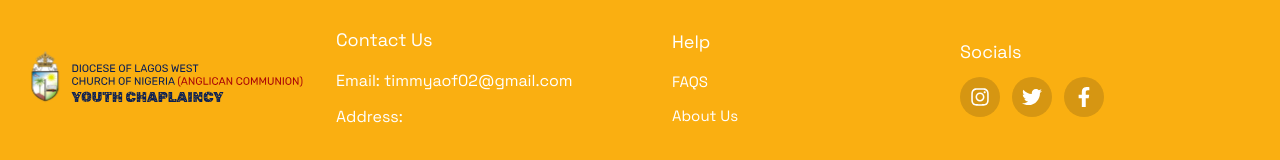
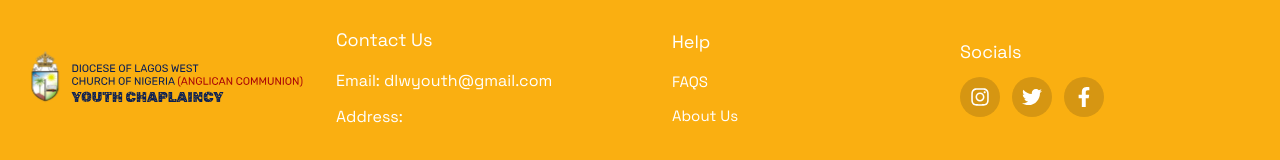
Before and after one commit to DLWYC/DLWYC-Website-Frontend, a React (Vite) app: page / in a window 1280 px wide. Shown: the part 3215-3375 px from the top of the page. Built offline with nearby package versions, Linux system fonts and the light colour scheme; a web font is replaced by a local one.

Commit message:
updated Footer

```diff
--- a/src/App.css
+++ b/src/App.css
@@ -196,8 +196,9 @@ nav ul li a {
   /* .nav ul li a {
     text-align: center;
   }
-  .nav ul li:hover {
+    */
+  #miniVav li a:hover {
     background: #fff;
     color: #d62828;
-  } */
+  }
 }
--- a/src/components/Footer/Footer.jsx
+++ b/src/components/Footer/Footer.jsx
@@ -14,7 +14,7 @@ const Footer = () =>{
                <div className="flex flex-col justify-center space-y-4 ">
                     <h1 className="text-[18px] font-medium ">Contact Us</h1>
                     <ul className="space-y-3">
-                         <li className="">Email: <a href="mailto:timmyaof02@gmail.com">timmyaof02@gmail.com</a> </li>
+                         <li className="">Email: <a href="mailto:dlwyouth@gmail.com">dlwyouth@gmail.com</a> </li>
                          <li>Address: </li>
                     </ul>
                </div>
--- a/src/pages/Registration/Registration.jsx
+++ b/src/pages/Registration/Registration.jsx
@@ -203,7 +203,7 @@ export default function Registration() {
                         </div>
 
                         <div className=" mt-5">
-                        <button type="submit" onClick={submitForm} className="w-full outline-none ring-[0.3px] ring-text-primary bg-blue-900 hover:bg-reddish rounded-md p-3 text-white text-[15px]">
+                        <button type="submit" onClick={submitForm} className="w-full outline-none ring-[0.3px] ring-text-primary bg-blue-900 hover:bg-reddish transition-all rounded-md p-3 text-white text-[15px]">
                             Register
                         </button>
                         </div>
```
